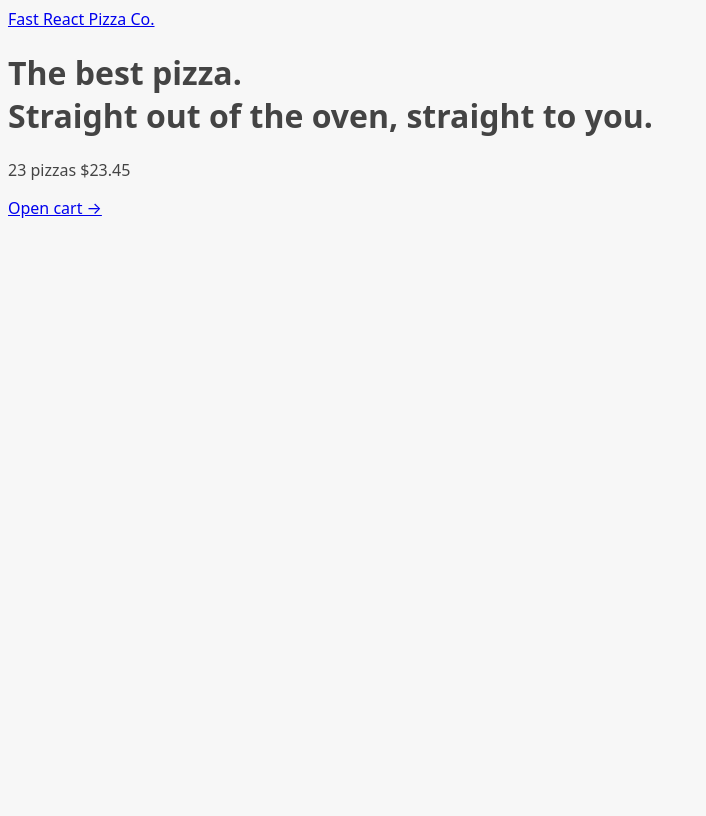
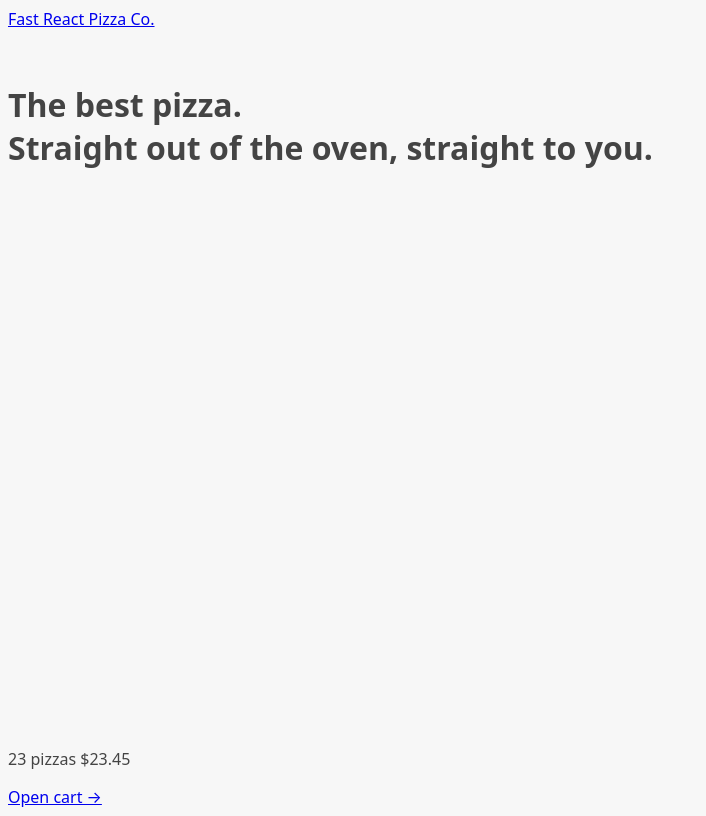
Before and after one commit to EmmanuelC1/fast-react-pizza, a React (Vite) app: page / in a window 1280 px wide. Shown: the whole page, without its empty margins (0-706 px from the left). Built offline with nearby package versions, Linux system fonts and the light colour scheme.

Commit message:
adds loading animation when fetching data using useNavigation hook

```diff
--- a/src/features/menu/Menu.jsx
+++ b/src/features/menu/Menu.jsx
@@ -5,7 +5,7 @@
 
 function Menu() {
   const menu = useLoaderData();
-  console.log(menu);
+
   return (
     <ul>
       {menu.map(pizza => (
--- a/src/ui/AppLayout.jsx
+++ b/src/ui/AppLayout.jsx
@@ -1,11 +1,17 @@
-import { Outlet } from 'react-router-dom';
+import { Outlet, useNavigation } from 'react-router-dom';
 
 import Header from './Header';
 import CartOverview from '../features/cart/CartOverview';
+import Loader from './Loader';
 
 function AppLayout() {
+  const navigation = useNavigation();
+  const isLoading = navigation.state === 'loading';
+
   return (
-    <div>
+    <div className="layout">
+      {isLoading && <Loader />}
+
       <Header />
 
       <main>
--- /dev/null
+++ b/src/ui/Loader.jsx
@@ -0,0 +1,5 @@
+function Loader() {
+  return <div className="loader"></div>;
+}
+
+export default Loader;
```
